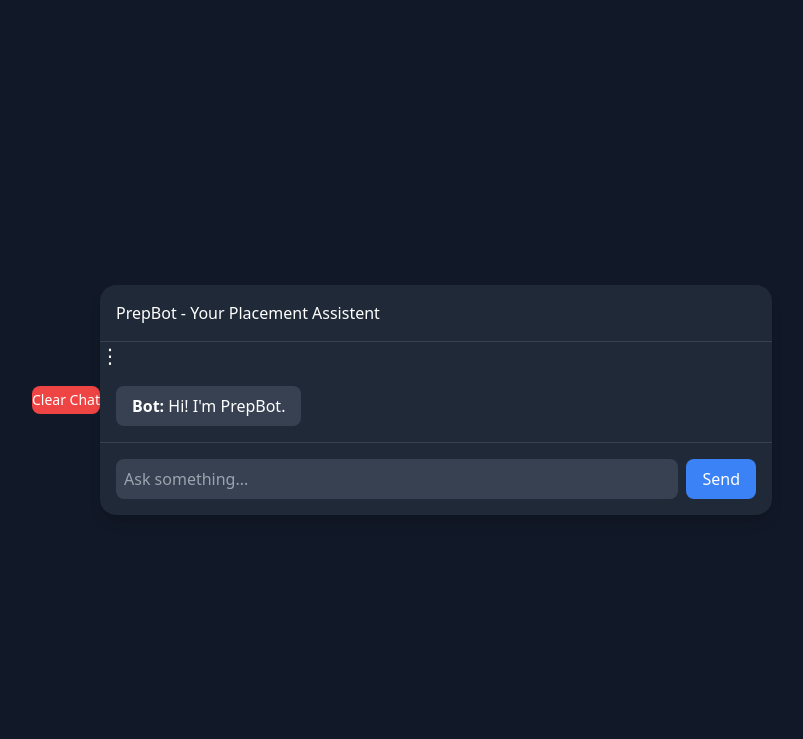
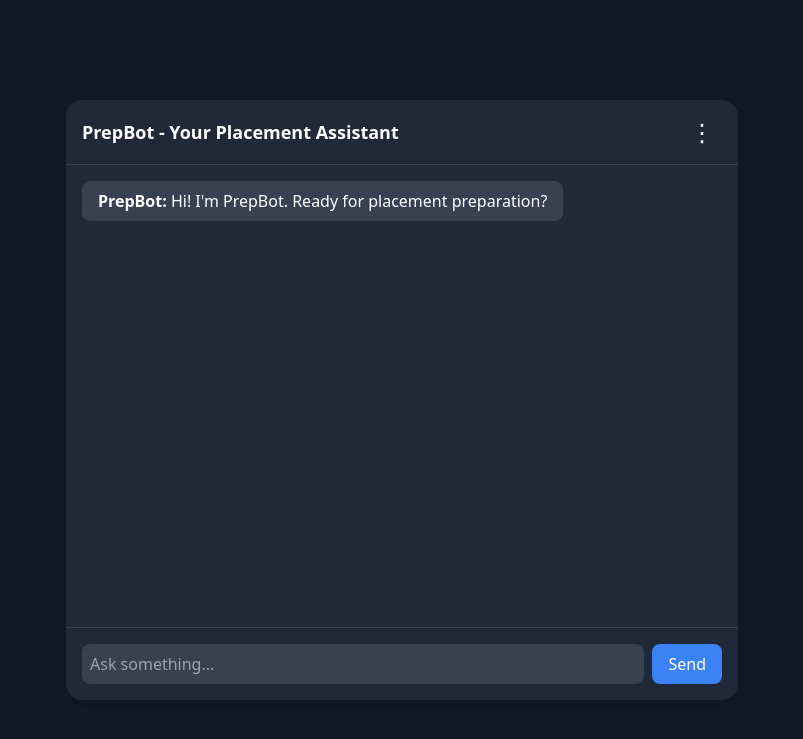
Before and after one commit to eshitachauhan/prepBot, a Flask app: page / in a window 1280 px wide. Shown: the top 739 px of the page, without its empty margins (238-1041 px from the left). Run offline with Flask 3, Linux system fonts and the light colour scheme; parts of the project's set-up code (start-up, migrations or seed data) failed here and were passed over; some libraries are stand-ins or nearby versions.

Commit message:
UI changes

```diff
--- a/templates/index.html
+++ b/templates/index.html
@@ -1,136 +1,225 @@
 <!DOCTYPE html>
 <html lang="en">
+
 <head>
     <meta charset="UTF-8">
     <title>PrepBot</title>
     <script src="https://cdn.tailwindcss.com"></script>
-        <button onclick="clearChat()" class="bg-red-500 py-1 rounded-lg text-sm">
-            Clear Chat
-        </button>
 </head>
+
+
 <body class="bg-gray-900 text-white flex items-center justify-center h-screen">
-        <div class="w-full max-w-2xl bg-gray-800 rounded-2xl shadow-lg flex flex-col">
-
+    <div class="w-full max-w-2xl h-[600px] bg-gray-800 rounded-2xl shadow-lg flex flex-col">
+        <!-- HEADER -->
         <div class="p-4 border-b border-gray-700 flex justify-between items-center">
-                PrepBot - Your Placement Assistent
+            <div class="text-lg font-semibold">
+                PrepBot - Your Placement Assistant
             </div>
 
+            <!-- THREE DOT MENU -->
             <div class="relative">
-                <button onclick="toggleMenu()" class="text-xl">
+                <button onclick="toggleMenu()" class="text-2xl px-2">
                     ⋮
                 </button>
-
-                <div id="menu" class="hidden absolute right-0 mt-2 bg-gray-700 rounded-lg">
-                    <button onclick="clearChat()" class="px-4 py-2 hover:bg-gray-600">
+                <div id="menu" class="hidden absolute right-0 mt-2 bg-gray-700 rounded-lg shadow-lg">
+                    <button onclick="clearChat()" class="px-4 py-2 hover:bg-gray-600 rounded-lg">
                         Clear Chat
                     </button>
                 </div>
-
+            </div>
         </div>
 
-            <div id="chatBox" class="flex-1 p-4 overflow-y-auto space-y-3"></div>
+        <!-- CHAT AREA -->
+        <div id="chatBox" class="flex-1 p-4 overflow-y-auto space-y-3">
+        </div>
+
+        <!-- INPUT -->
         <div class="p-4 border-t border-gray-700 flex gap-2">
-                <input id="userInput" type="text"
-                class="flex-1 p-2 rounded-lg bg-gray-700 outline-none"
-                placeholder="Ask something..."/>
+            <input id="userInput" type="text" class="flex-1 p-2 rounded-lg bg-gray-700 outline-none"
+                placeholder="Ask something..." />
             <button onclick="sendMessage()" class="bg-blue-500 px-4 py-2 rounded-lg hover:bg-blue-600">
                 Send
             </button>
         </div>
+    </div>
+    <script>
 
-        </div>
-
-        <script>
         async function sendMessage() {
             const input = document.getElementById("userInput");
             const message = input.value.trim();
-                if(!message) return;
+            if (!message) return;
             addMessage("You", message);
             input.value = "";
-
             const typing = addMessage("PrepBot", "Typing...");
-                const res = await fetch("/chat",{
+            const res = await fetch("/chat", {
                 method: "POST",
-                    headers:{
-                        "Content-Type":"application/json"
+                headers: {
+                    "Content-Type": "application/json"
                 },
                 body: JSON.stringify({
                     message: message
                 })
             });
-
             const data = await res.json();
             typing.remove();
-                addMessage("PrepBot", data.response);
+            addMessage(
+                "PrepBot",
+                data.response
+            );
         }
 
-            document.getElementById("userInput")
-            .addEventListener("keypress", function(event){
-                if(event.key === "Enter"){
+        // ENTER KEY SEND
+
+        document
+            .getElementById("userInput")
+            .addEventListener("keypress", function (event) {
+                if (event.key === "Enter") {
                     sendMessage();
                 }
             });
 
-            function addMessage(sender, text){
+        function addMessage(sender, text) {
             const chatBox = document.getElementById("chatBox");
             const msg = document.createElement("div");
             msg.className = sender === "You" ? "text-right" : "text-left";
             msg.innerHTML = `
-                    <div class="inline-block px-4 py-2 rounded-lg ${
-                        sender === "You" ? "bg-blue-500" : "bg-gray-700"
+
+
+    <div class="inline-block px-4 py-2 rounded-lg
+    ${sender === "You"
+                    ? "bg-blue-500"
+                    : "bg-gray-700"
                 }">
+
         <strong>${sender}:</strong> ${text}
+
     </div>
+
+
     `;
+
+
+
             chatBox.appendChild(msg);
-                chatBox.scrollTop = chatBox.scrollHeight;
 
-                if(text !== "Typing..."){
-                    let history = JSON.parse(localStorage.getItem("chatHistory")) || [];
+
+
+            chatBox.scrollTop =
+                chatBox.scrollHeight;
+
+
+
+
+
+            // SAVE HISTORY EXCEPT TYPING
+
+            if (text !== "Typing...") {
+
+
+                let history =
+                    JSON.parse(
+                        localStorage.getItem("chatHistory")
+                    )
+                    || [];
+
+
+
                 history.push({
-                        sender,
-                        text
+
+                    sender: sender,
+
+                    text: text
+
                 });
+
+
+
                 localStorage.setItem(
+
                     "chatHistory",
+
                     JSON.stringify(history)
                 );
             }
-
             return msg;
         }
 
-            function toggleMenu(){
-                const menu = document.getElementById("menu");
+        function toggleMenu() {
+
+            const menu =
+                document.getElementById("menu");
                 menu.classList.toggle("hidden");
         }
 
-            function clearChat(){
-                localStorage.removeItem("chatHistory");
-                document.getElementById("chatBox").innerHTML = "";
+        function clearChat() {
+
+
+            document
+                .getElementById("chatBox")
+                .innerHTML = "";
+
+            localStorage.removeItem(
+                "chatHistory"
+            );
         }
 
-            window.onload = function() {
-                /*addMessage("Bot", "Hi! I'm PrepBot.");*/
-                const history = JSON.parse(localStorage.getItem("chatHistory")) || [];
+        // LOAD OLD CHAT
+
+        window.onload = function () {
+
+            const history =
+
+                JSON.parse(
+                    localStorage.getItem("chatHistory")
+                )
+                || [];
+
+            if (history.length === 0) {
+
+
+                addMessage(
+                    "PrepBot",
+                    "Hi! I'm PrepBot. Ready for placement preparation?"
+                );
+
+
+            }
+
+            else {
+
+
                 history.forEach(msg => {
-                    const chatBox = document.getElementById("chatBpx");
-                    const div = document.createElement("div");
-                    div.className = msg.sender === "You" ? "text-right" : "text-left";
+
+
+                    const chatBox =
+                        document.getElementById("chatBox");
+
+
+
+                    const div =
+                        document.createElement("div");
+
+
+
+                    div.className =
+                        msg.sender === "You"
+                            ? "text-right"
+                            : "text-left";
+
+
+
                     div.innerHTML = `
-                        <div class= "inline-block px-4 py-2 rounded-lg ${
-                            msg.sender === "You" ? "bg-blue-500" : "bg-gray-700"
-                        }">
-                            <strong>${msg.sender}:</strong> ${msg.text}
+            <div class="inline-block px-4 py-2 rounded-lg
+            ${msg.sender === "You" ? "bg-blue-500" : "bg-gray-700"}">
+            <strong>${msg.sender}:</strong>
+            ${msg.text}
             </div>
             `;
                     chatBox.appendChild(div);
                 });
-                if(history.length === 0){
-                    addMessage("Bot", "Hi! I'm PrepBot.")
             }
-            };
-
+        }
     </script>
 </body>
+
 </html>
```
Lines whose indentation alone changed are shown as unchanged.
